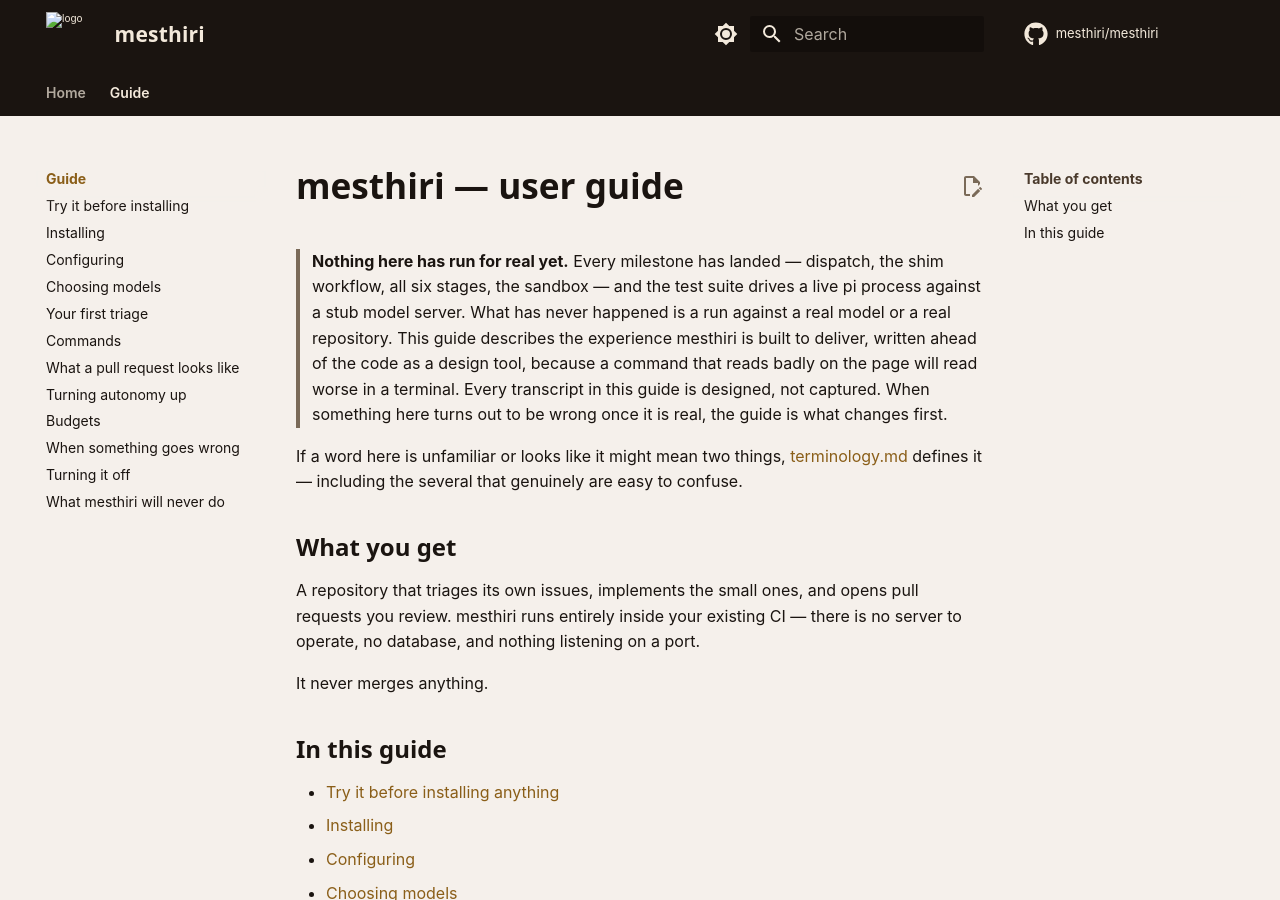
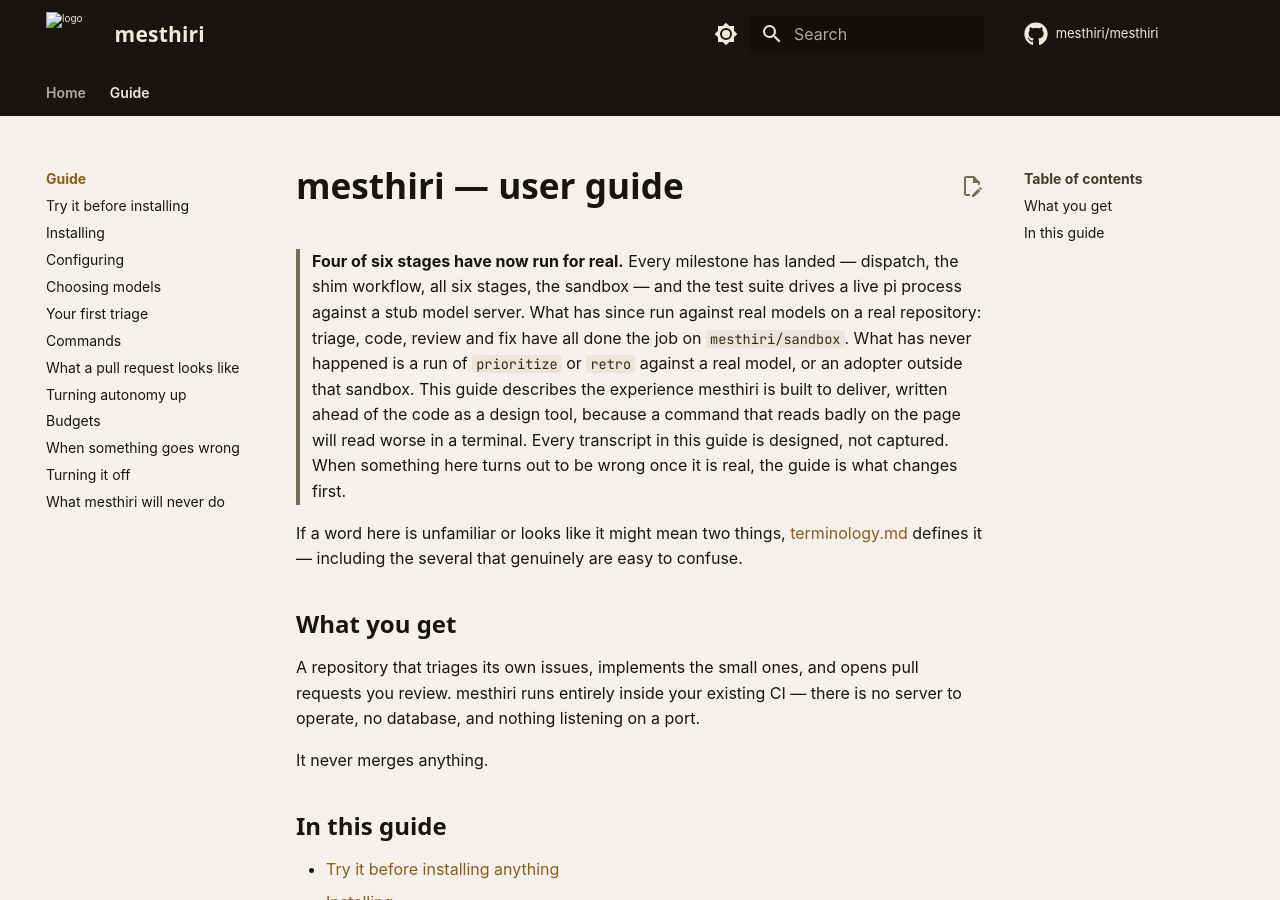
Before and after one commit to mesthiri/mesthiri, an MkDocs documentation site: the page built from docs/guide/README.md, in a window 1280 px wide and 900 px high. Built offline with MkDocs 1.6.1 and Material for MkDocs 9.7.7, drawn with Linux system fonts in a browser that asks for light colours; some web fonts are replaced; comment, search, counter and statistics services are not loaded.

Commit message:
Say that mesthiri has run for real, because it has
Four documents said "what has never happened is a run against a real model
or a real repository". That stopped being true three releases ago: triage
produced verdicts on four sandbox issues, code opened pull requests, review
found real defects on them — including one the enabled test could not catch
— and fix consumed those findings and pushed.

The caveat existed so a reader would not take the guide at face value. Left
standing, it became the opposite problem: CLAUDE.md instructed the README,
the guide and the landing page to keep saying something false, and the
assertion count had drifted from 466 to 511. Underclaiming is as wrong as
overclaiming and harder to notice, because nobody re-reads a caveat to check
whether it is still true — which is now written into CLAUDE.md beside the
statement.

What replaces it is bounded rather than triumphant, because the boundary is
the useful part: `prioritize` and `retro` have still never run against a
real model, there is no adopter outside the sandbox, and every transcript in
the guide is designed rather than captured. All four documents carry the
same statement; docs-sync greps three of them.

Co-Authored-By: Claude Opus 5 <noreply@anthropic.com>
Signed-off-by: Baiju Muthukadan <baiju.m.mail@gmail.com>

```diff
--- a/docs/guide/README.md
+++ b/docs/guide/README.md
@@ -1,9 +1,12 @@
 # mesthiri — user guide
 
-> **Nothing here has run for real yet.** Every milestone has landed —
+> **Four of six stages have now run for real.** Every milestone has landed —
 > dispatch, the shim workflow, all six stages, the sandbox — and the test
 > suite drives a live pi process against a stub model server. What has
-> never happened is a run against a real model or a real repository. This
+> since run against real models on a real repository: triage, code, review
+> and fix have all done the job on `mesthiri/sandbox`. What has never
+> happened is a run of `prioritize` or `retro` against a real model, or an
+> adopter outside that sandbox. This
 > guide describes the experience mesthiri is built to deliver, written
 > ahead of the code as a design tool, because a command that reads badly
 > on the page will read worse in a terminal. Every transcript in this
--- a/overrides/home.html
+++ b/overrides/home.html
@@ -40,11 +40,12 @@
 
   <section class="ms-status ms-bleed">
     <h2>Where it stands</h2>
-    <p>Every milestone has landed, and the test suite drives a live pi
-    process against a stub model server. What has never happened is a run
-    against a real model or a real repository. Until it has, read the
-    guide as a design preview rather than instructions: every transcript
-    in it is designed, not captured.</p>
+    <p>Every milestone has landed, and mesthiri has run against real
+    models on a real repository: triage, code, review and fix have all
+    done the job on its sandbox. What has never happened is a run of
+    prioritize or retro against a real model, or an adopter outside that
+    sandbox. Read the guide as a design preview rather than instructions:
+    every transcript in it is designed, not captured.</p>
   </section>
 
   <section class="ms-section ms-stages">
```
Also changed, not shown: CLAUDE.md (+16 -6 lines), README.md (+12 -5 lines).
